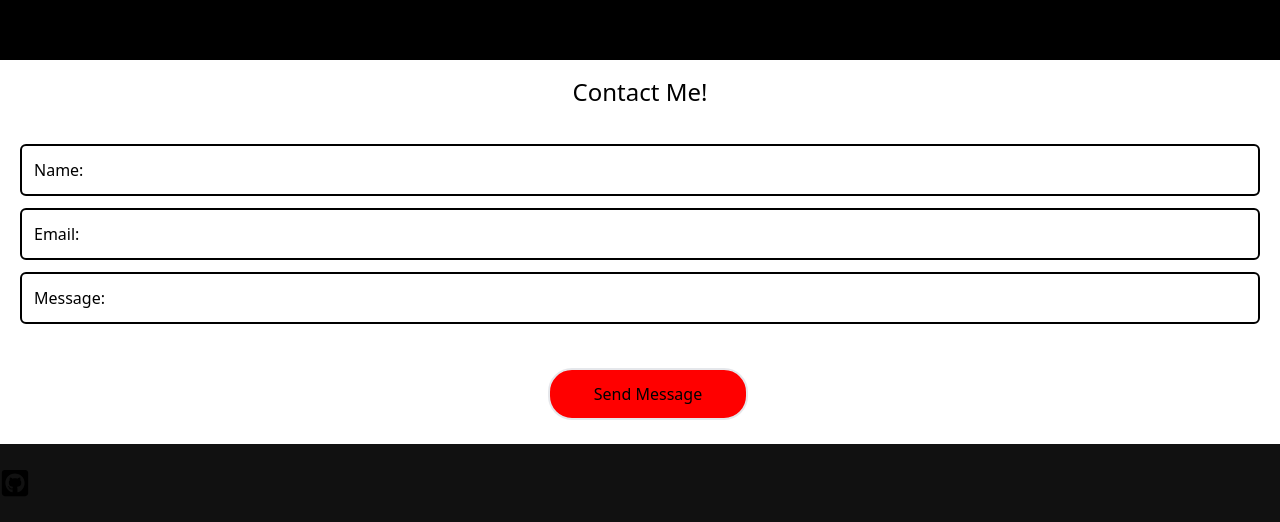
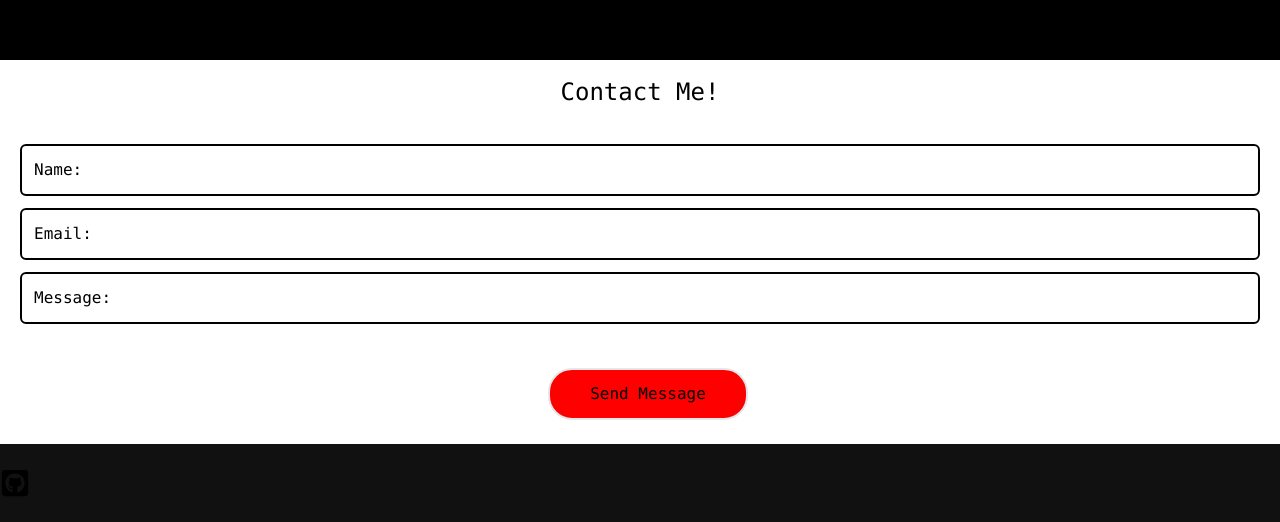
Before and after one commit to NaokiTM/portfolio, a React (Create React App) app: page / in a window 1280 px wide. Shown: the part 2348-2870 px from the top of the page. Built offline with nearby package versions, Linux system fonts and the light colour scheme.

Commit message:
changed font to monospace, now font in parent div cascades

```diff
--- a/src/components/Contact.jsx
+++ b/src/components/Contact.jsx
@@ -2,23 +2,23 @@ import React from 'react'
 
 const Contact = () => {
   return (
-    <div className = 'text-black bg-white '>
+    <div className = 'text-black bg-white font-mono'>
 
-    <div className = 'p-4 font-sans justify-center flex text-2xl'>Contact Me!</div>
+    <div className = 'p-4 justify-center flex text-2xl'>Contact Me!</div>
 
           <div className = 'p-5 grid gap-3 items-center w-[100%]'>
             <input
-              className = 'p-3 w-[100%] bg-white border-black border-2 rounded-md  text-black placeholder-black font-sans'
+              className = 'p-3 w-[100%] bg-white border-black border-2 rounded-md  text-black placeholder-black '
               type = 'text'
               placeholder = 'Name:'
             />
             <input
-              className = 'p-3 w-[100%] bg-white border-black border-2 rounded-md  text-black placeholder-black font-sans'
+              className = 'p-3 w-[100%] bg-white border-black border-2 rounded-md  text-black placeholder-black '
               type = 'email'
               placeholder = 'Email:'
             />
             <input
-              className = 'p-3 w-[100%] bg-white border-black border-2 rounded-md  text-black placeholder-black font-sans'
+              className = 'p-3 w-[100%] bg-white border-black border-2 rounded-md  text-black placeholder-black '
               type = 'text'
               placeholder='Message:'
             />
```
